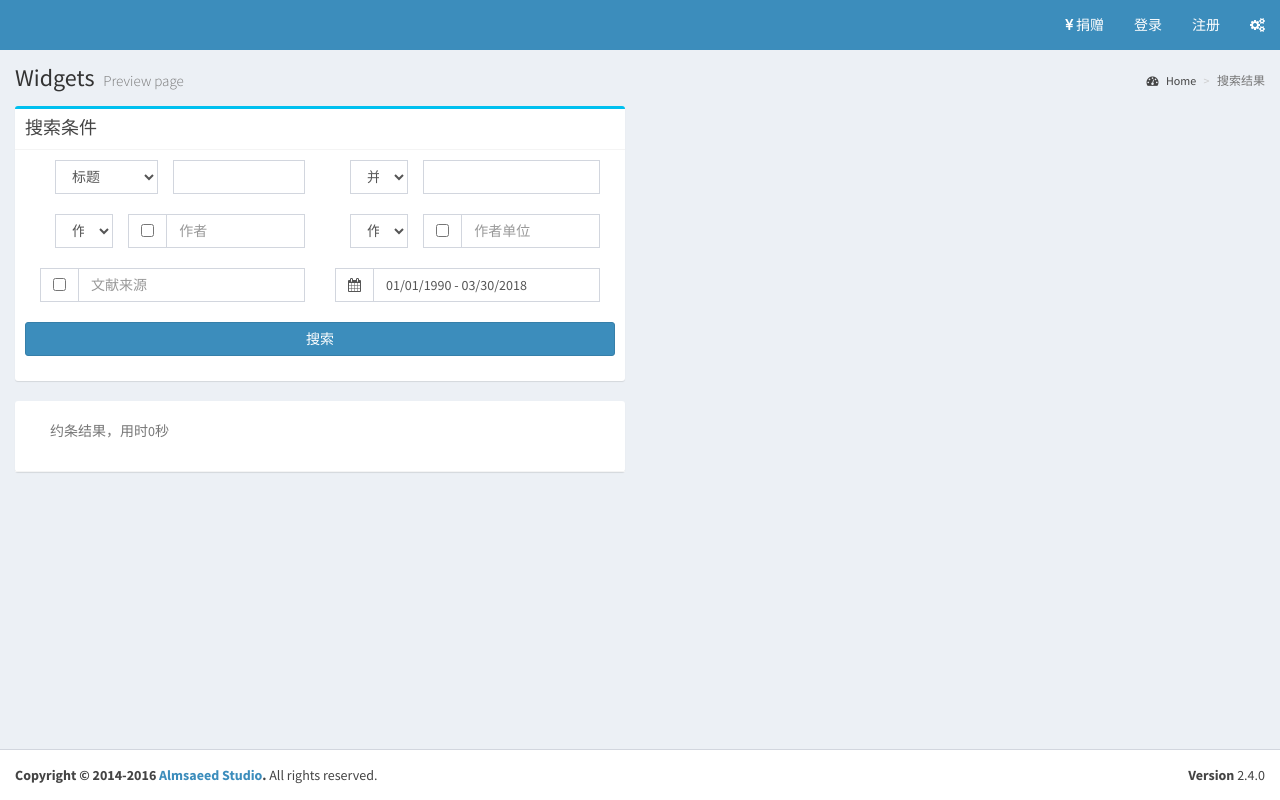
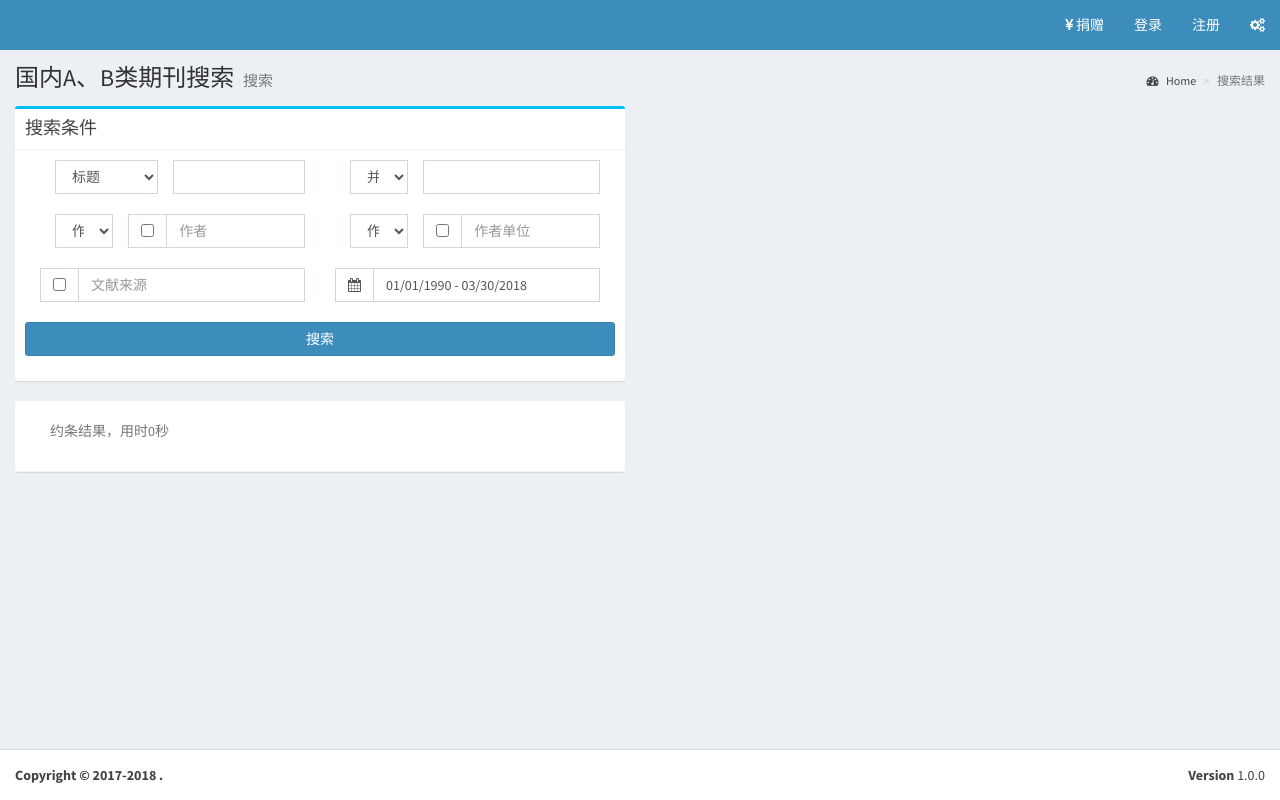
Before and after one commit to heianhu/ZhiWang, a Django app: template templates/index.html in a window 1280 px wide. Run offline with Django 3.2, Linux system fonts and the light colour scheme; the template is opened without the code that fills it, so the values that code supplies are empty; some libraries are stand-ins or nearby versions.

Commit message:
修改显示内容

```diff
--- a/templates/base_login_register.html
+++ b/templates/base_login_register.html
@@ -32,7 +32,7 @@
 <body class="hold-transition login-page">
 <div class="login-box">
     <div class="login-logo">
-        <a href="{% url 'index' %}"><b>Admin</b>LTE</a>
+        <a href="{% url 'index' %}">国内<b>A、B类</b>期刊搜索</a>
     </div>
     <!-- /.login-logo -->
     {% block form_table %}
--- a/templates/index.html
+++ b/templates/index.html
@@ -278,8 +278,8 @@
         <section class="content-header">
 
             <h1>
-                Widgets
-                <small>Preview page</small>
+                国内A、B类期刊搜索
+                <small>搜索</small>
             </h1>
             <ol class="breadcrumb">
                 <li><a href="#"><i class="fa fa-dashboard"></i> Home</a></li>
@@ -595,10 +595,10 @@
 
     <footer class="main-footer">
         <div class="pull-right hidden-xs">
-            <b>Version</b> 2.4.0
+            <b>Version</b> 1.0.0
         </div>
-        <div><strong>Copyright &copy; 2014-2016 <a href="https://adminlte.io">Almsaeed Studio</a>.</strong> All rights
-            reserved.
+        <div>
+            <strong>Copyright &copy; 2017-2018 .</strong>
         </div>
     </footer>
 
--- a/templates/register.html
+++ b/templates/register.html
@@ -32,7 +32,7 @@
                 <div class="col-xs-8">
                     <div class="checkbox icheck">
                         <label>
-                            <input type="checkbox"> I agree to the <a href="#">terms</a>
+{#                            <input type="checkbox"> I agree to the <a href="#">terms</a>#}
                         </label>
                     </div>
                 </div>
```
